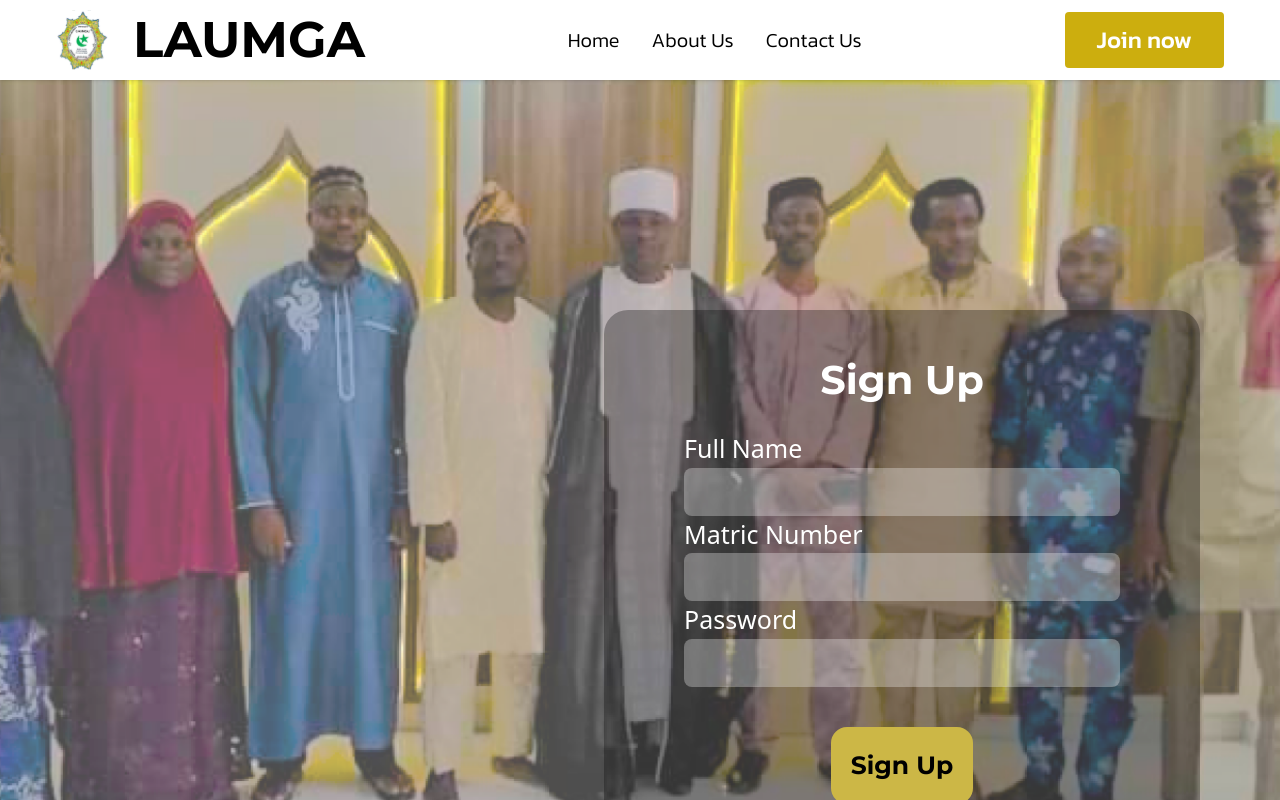
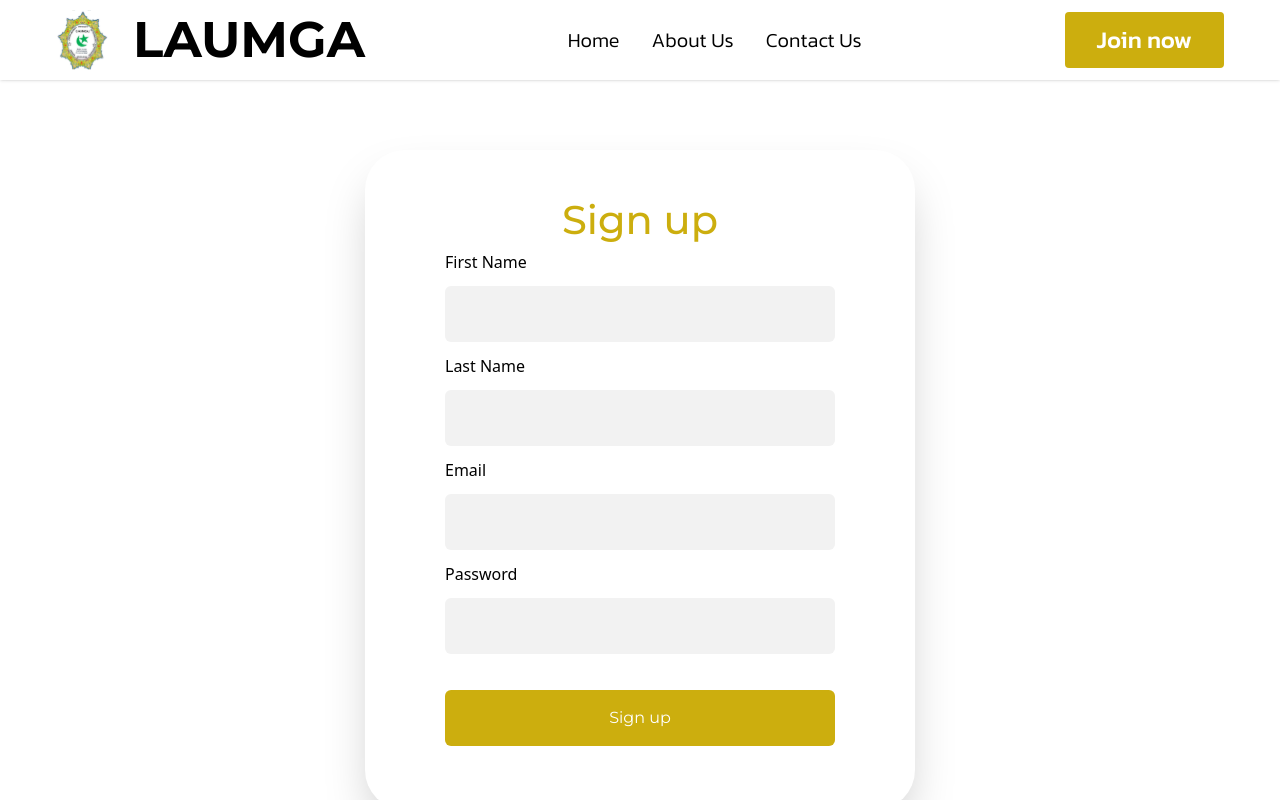
Before and after one commit to rahmlad-aramide/laumga-membapp, a React (Vite) app: page /register in a window 1280 px wide. Shown: the top 800 px of the page. Built offline with nearby package versions, Linux system fonts and the light colour scheme.

Commit message:
implemented new signup and login designs

```diff
--- a/src/apis/index.js
+++ b/src/apis/index.js
@@ -1,6 +1,6 @@
 import axios from "axios";
 
-export const BASE_URL = "https://laumga-membapp-api.onrender.com/";
+export const BASE_URL = "https://laumga-membapp-api.onrender.com";
 
 export async function signUp(firstName, lastName, email, password) {
   return new Promise((resolve, reject) => {
@@ -32,7 +32,8 @@ export async function signIn(email, password) {
         resolve(response.data);
       })
       .catch((err) => {
-        const errorMessage = err.response.data.error || err.message;
+        const errorMessage = err.response.data.message || err.message;
+        // console.log(err.response.data.message)
         reject(new Error(errorMessage));
       });
   });
--- a/src/layouts/auth-forms/login-form.jsx
+++ b/src/layouts/auth-forms/login-form.jsx
@@ -1,20 +1,53 @@
 import React from "react";
+import { useState } from "react";
+import { signIn } from "../../apis/index";
 
 export default function LoginForm() {
+
+	const [email, setEmail] = useState('');
+    const [password, setPassword] = useState('');
+    const [response, setResponse] = useState(null);
+
+	const handleEmailChange = (event) => {
+        setEmail(event.target.value);
+    };
+
+    const handlePasswordChange = (event) => {
+        setPassword(event.target.value);
+    };
+
+	const handleLoginSubmit = async (event) => {
+		event.preventDefault();
+
+		try {
+			// Call the signIn function with matricNo and password
+			const res = await signIn(email, password);
+			setResponse(res.message);
+			console.log(response);
+			// Handle successful sign-in here
+		} catch (error) {
+			// Handle sign-in error here
+			console.log(error.message);
+		}
+	};
+
   	return (
 		<>
 		{/* LOGIN FORM */}
-        <form action="" className=" flex flex-col px-10 py-5">
-            {/* MATRIC NUMBER INPUT */}
-            <label htmlFor="email" className="text-white text-[15px] sm:text-[25px] font-medium">Matric Number</label>
-            <input type="text" className="text-white text-[16px] max-w-[491px] rounded-lg p-3 outline-none bg-white bg-opacity-30"/>
+			<div className="shadow-2xl max-w-[550px] mx-7 md:mx-auto mt-[150px] px-20 py-10 rounded-[40px]">
+				{/* *********************** LOGIN FORM *************************** */}
+				<form onSubmit={handleLoginSubmit} className="flex flex-col">
+					<p className=" font-mont text-[30px] md:text-[40px] text-main font-[500] text-center">Login</p>
+					{/* EMAIL INPUT */}
+					<label htmlFor="email">Email</label>
+					<input type="email" value={email} onChange={handleEmailChange} className="mt-3 bg-form_bg rounded-md outline-none p-4 mb-3"/>
 					{/* PASSWORD INPUT */}
-            <label htmlFor="password" className="text-white text-[15px] sm:text-[25px] font-medium">Password</label>
-            <input type="password" className="text-white text-[16px] max-w-[491px] rounded-lg p-3 outline-none bg-white bg-opacity-30"/>
-            <p className=" ml-auto mr-0 text-[15px] sm:text-[20px] py-2 text-white font-mont">Forgot password?</p>
-            {/* LOGIN BUTTON */}
-            <button className="mx-auto p-5 bg-[#CCB746] min-w-min rounded-2xl text-[15px] sm:text-[25px] font-mont font-bold">Login</button>
+					<label htmlFor="password">Password</label>
+					<input type="password" value={password} onChange={handlePasswordChange} className="mt-3 bg-form_bg rounded-md outline-none p-4 mb-3"/>
+					<p className=" text-center text-blue-600">Frogot Password?</p>
+					<button type="submit" className=" bg-main font-mont w-full mb-6 m-auto rounded-md mt-6 text-white"><p className=" p-4">Login</p></button>
 				</form>
+			</div>
 		</>
   	);
 }
--- a/src/layouts/auth-forms/register-form.jsx
+++ b/src/layouts/auth-forms/register-form.jsx
@@ -1,22 +1,66 @@
 import React from "react";
+import { useState } from "react";
+import { signUp } from "../../apis/index";
 
 export default function RegisterForm() {
-  return (
-    <>
-    {/* LOGIN FORM */}
-        <form action="" className=" flex flex-col px-10 py-5">
-            {/* FULL NAME INPUT */}
-            <label htmlFor="email" className="text-white text-[15px] sm:text-[25px] font-medium">Full Name</label>
-            <input type="text" className="text-white text-[16px] max-w-[491px] rounded-lg p-3 outline-none bg-white bg-opacity-30"/>
-            {/* MATRIC NUMBER INPUT */}
-            <label htmlFor="email" className="text-white text-[15px] sm:text-[25px] font-medium">Matric Number</label>
-            <input type="text" className="text-white text-[16px] max-w-[491px] rounded-lg p-3 outline-none bg-white bg-opacity-30"/>
-            {/* PASSWORD INPUT */}
-            <label htmlFor="password" className="text-white text-[15px] sm:text-[25px] font-medium">Password</label>
-            <input type="password" className="text-white text-[16px] max-w-[491px] rounded-lg p-3 outline-none bg-white bg-opacity-30"/>
-            {/* SGIN UP BUTTON */}
-            <button className="mx-auto p-5 mt-10 bg-[#CCB746] min-w-min rounded-2xl text-[15px] sm:text-[25px] font-mont font-bold">Sign Up</button>
-        </form>
-    </>
-  );
+
+	const [firstName, setFirstName] = useState('');
+	const [lastName, setLastName] = useState('');
+	const [email, setEmail] = useState('');
+    const [password, setPassword] = useState('');
+
+	const handleFirstNameChange = (event) => {
+        setFirstName(event.target.value);
+    };
+
+	const handleLastNameChange = (event) => {
+        setLastName(event.target.value);
+    };
+
+    const handleEmailChange = (event) => {
+        setEmail(event.target.value);
+    };
+
+	const handlePasswordChange = (event) => {
+        setPassword(event.target.value);
+    };
+
+	const handleSignupSubmit = async (event) => {
+		event.preventDefault();
+
+		try {
+			// Call the signIn function with matricNo and password
+			const res = await signUp(firstName, lastName, email, password);
+			setResponse(res)
+			// Handle successful sign-in here
+		} catch (error) {
+			// Handle sign-in error here
+			console.log(error);
+		}
+	};
+
+  	return (
+		<>
+		{/* REGISTRATION FORM */}
+		<div className="shadow-2xl max-w-[550px] mx-7 md:mx-auto mt-[150px] px-20 py-10 rounded-[40px] mb-20">
+				{/* *********************** REGISTER FORM *************************** */}
+				<form action={handleSignupSubmit} className="flex flex-col">
+					<p className=" font-mont text-[30px] md:text-[40px] text-main font-[500] text-center">Sign up</p>
+					{/* FIRST NAME INPUT */}
+					<label htmlFor="firstName">First Name</label>
+					<input type="text" value={firstName} onChange={handleFirstNameChange} className="mt-3 bg-form_bg rounded-md outline-none p-4 mb-3"/>
+					{/* LAST NAME INPUT */}
+					<label htmlFor="lastName">Last Name</label>
+					<input type="text" value={lastName} onChange={handleLastNameChange} className="mt-3 bg-form_bg rounded-md outline-none p-4 mb-3"/>
+					{/* EMAIL INPUT */}
+					<label htmlFor="email">Email</label>
+					<input type="email" value={email} onChange={handleEmailChange} className="mt-3 bg-form_bg rounded-md outline-none p-4 mb-3"/>
+					{/* CONFIRM PASSWORD INPUT */}
+					<label htmlFor="password">Password</label>
+					<input type="password" value={password} onChange={handlePasswordChange} className="mt-3 bg-form_bg rounded-md outline-none p-4 mb-3"/>
+					<button type="submit" className=" bg-main font-mont w-full mb-6 m-auto rounded-md mt-6 text-white"><p className=" p-4">Sign up</p></button>
+				</form>
+			</div>
+		</>
+  	);
 }
--- a/src/pages/login.jsx
+++ b/src/pages/login.jsx
@@ -5,18 +5,10 @@ import LoginForm from "../layouts/auth-forms/login-form";
 export default function Login() {
   return (
     <>
-    {/* NAVIGATION BAR */}
-      <Navbar />
-      {/* LOGIN PAGE BACKGROUND IMAGE */}
-      <div className="bg-login-image bg-cover bg-no-repeat bg-center h-[120vh]">
-        <h1 className=" pt-40 text-white text-[45px] sm:text-[70px] font-bold font-mont max-w-max mx-auto sm:ml-20">Login</h1>
-        {/* LOGIN FORM COMPONENT */}
-        <div className="max-w-[596px] bg-white bg-opacity-30 p-1 sm:p-10 rounded-[24px] mx-10 sm:ml-auto sm:mr-20">
-            <p className="text-white font-mont text-[25px] sm:text-[40px] font-bold p-4 sm:p-0">Login</p>
-            <LoginForm />
-        </div>
-      </div>
-
+    	{/* NAVIGATION BAR */}
+    	<Navbar />
+		{/* LOGIN FORM COMPONENT */}
+		<LoginForm />
     </>
   );
 }
--- a/src/pages/register.jsx
+++ b/src/pages/register.jsx
@@ -1,23 +1,14 @@
 import React from "react";
 import Navbar from "../layouts/main/navbar";
 import RegisterForm from "../layouts/auth-forms/register-form";
-import { Link } from "react-router-dom";
 
 export default function Register() {
   return (
     <>
-    {/* NAVIGATION BAR */}
+    	{/* NAVIGATION BAR */}
         <Navbar />
-        {/* LOGIN PAGE BACKGROUND IMAGE */}
-        <div className="bg-hero-image bg-cover bg-no-repeat bg-center h-[120vh]">
-        </div>
-        {/* LOGIN FORM COMPONENT */}
-        <div className="max-w-[596px] mt-[-710px] sm:mt-[-650px] bg-black bg-opacity-30 px-1 py-3 sm:p-10 rounded-[24px] mx-10 sm:ml-auto sm:mr-20">
-            <p className="text-white font-mont text-[25px] sm:text-[40px] font-bold max-w-max mx-auto">Sign Up</p>
-            <RegisterForm />
-            <p className="max-w-max mx-auto text-[15px] sm:text-[20px] py-2 text-white font-mont">Already have an account? <Link to="/login" >Login</Link></p>
-        </div>
-
+		{/* REGISTER FORM COMPONENT */}
+        <RegisterForm />
     </>
   );
 }
--- a/tailwind.config.js
+++ b/tailwind.config.js
@@ -5,6 +5,7 @@ export default {
     extend: {
       colors: {
         main: "#CCAE0E",
+        form_bg: "#F2F2F2",
       },
       backgroundImage: {
         "hero-image": "url('./assets/images/hero-image.png')",
```
Lines whose indentation alone changed are shown as unchanged.
